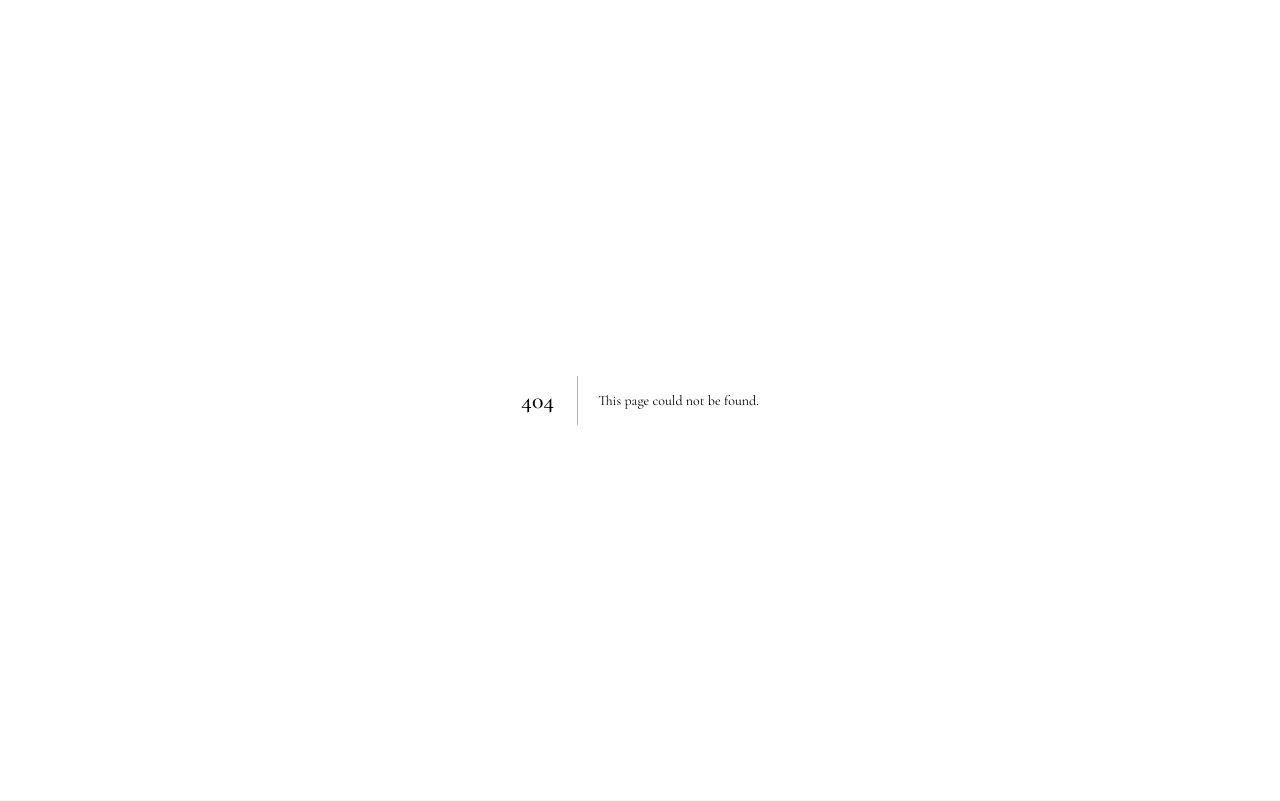
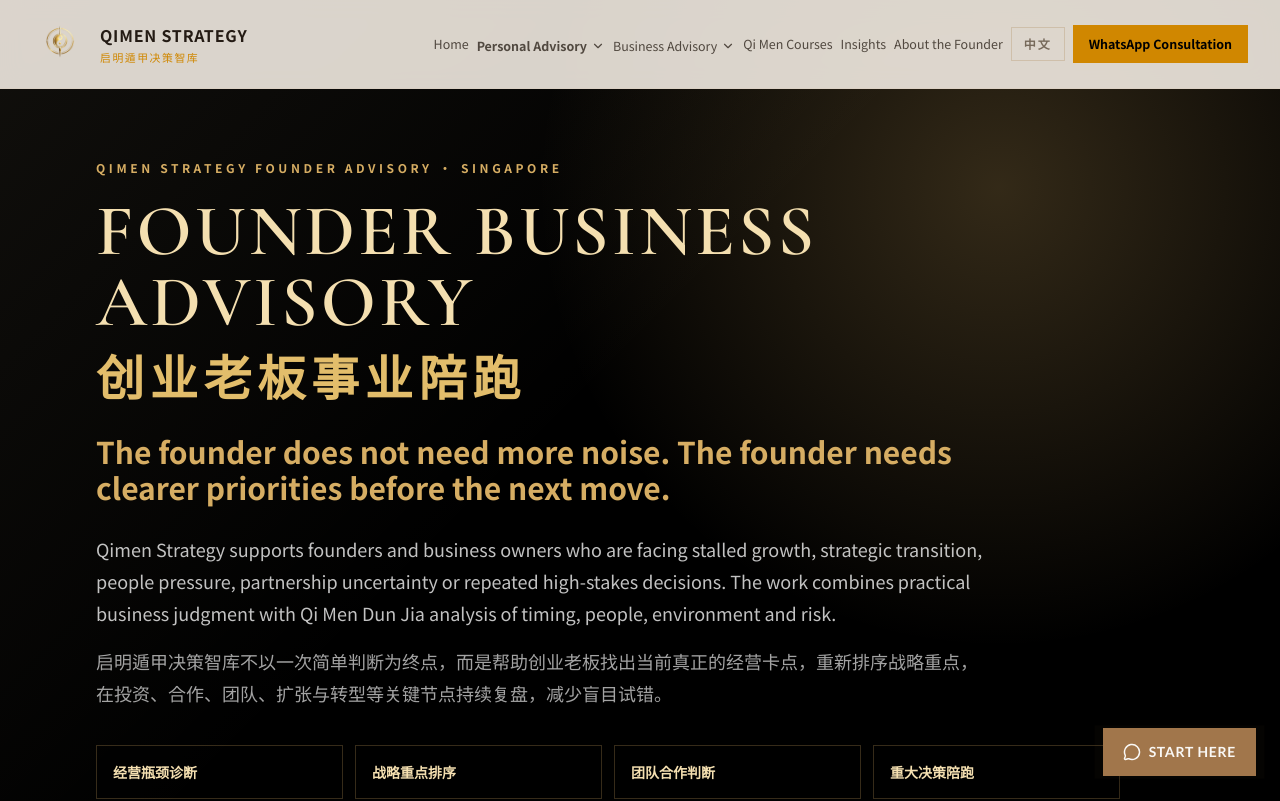
Before and after one commit to BODHIWONG/qmfeng-website, a Next.js app: page /en/enterprise-strategic-advisory in a window 1280 px wide. Before the commit this address had no page. Shown: the top 801 px of the page. Built offline with nearby package versions, Linux system fonts and the light colour scheme.

Commit message:
Add English business advisory route

```diff
--- /dev/null
+++ b/app/en/enterprise-strategic-advisory/page.tsx
@@ -0,0 +1,24 @@
+import type { Metadata } from "next";
+import EnterpriseStrategicAdvisoryPage from "@/app/enterprise-strategic-advisory/page";
+import { LanguageProvider } from "@/contexts/language-context";
+
+export const metadata: Metadata = {
+  title: "Business Strategic Advisory Singapore｜Qimen Strategy",
+  description:
+    "Private business strategic advisory for founders, business owners and executives facing growth bottlenecks, transition, people, partnership and major operating decisions.",
+  alternates: {
+    canonical: "https://www.qmfeng.com/en/enterprise-strategic-advisory",
+    languages: {
+      "en-SG": "https://www.qmfeng.com/en/enterprise-strategic-advisory",
+      "zh-SG": "https://www.qmfeng.com/zh/enterprise-strategic-advisory",
+    },
+  },
+};
+
+export default function EnglishEnterpriseAdvisoryPage() {
+  return (
+    <LanguageProvider initialLang="en">
+      <EnterpriseStrategicAdvisoryPage />
+    </LanguageProvider>
+  );
+}
```
